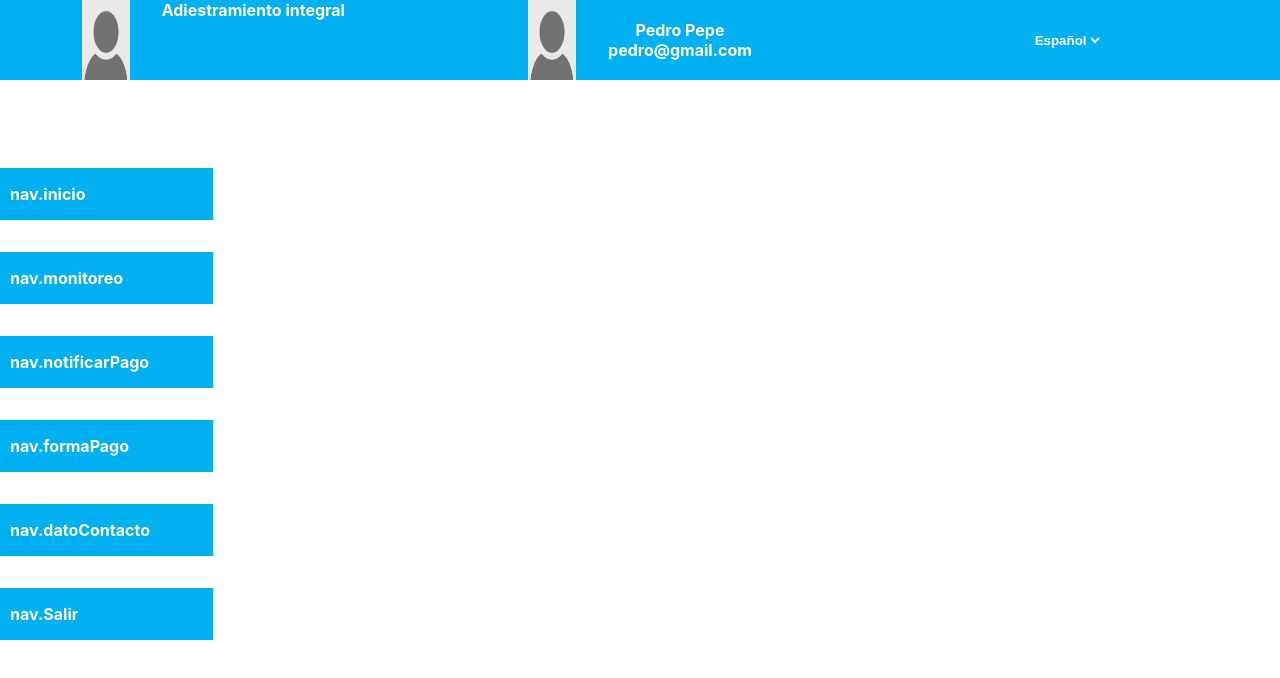
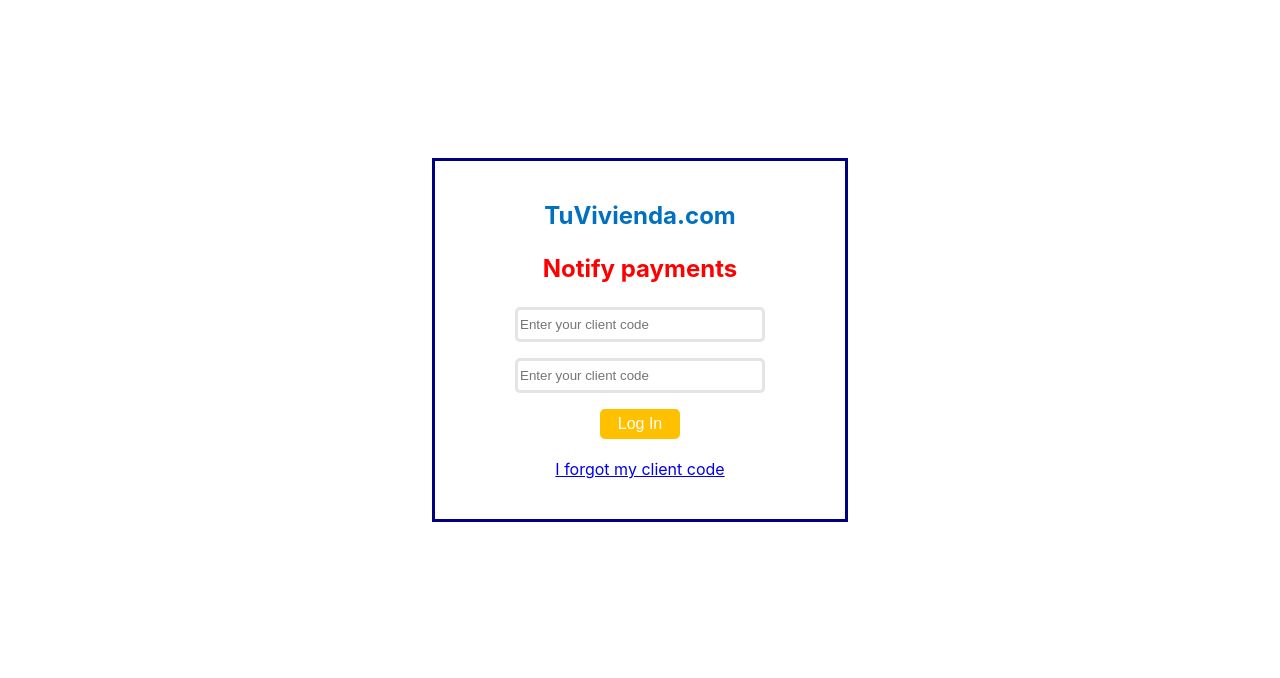
Before and after one commit to Hadaya5/pregunta1-parcial, a React (Create React App) app: page /login in a window 1280 px wide. Shown: the top 678 px of the page. Built offline with nearby package versions, Linux system fonts and the light colour scheme.

Commit message:
navegacion completa

```diff
--- a/src/App.jsx
+++ b/src/App.jsx
@@ -1,24 +1,42 @@
-import { BrowserRouter as Router, Route, Routes } from "react-router-dom";
+import { BrowserRouter as Router, Route, Routes, Navigate } from "react-router-dom";
 import { IniciarSesion } from "./routes/IniciarSesion";
 import {NavPrincipal} from './components/NavPrincipal';
 import "./App.css";
+import { useEffect, useState } from "react";
 
 function App() {
-    const user = false;
+
+    const [autorizacion, setAutorizacion]= useState(null);
+    useEffect(() => {
+        const token = localStorage.getItem('token');
+        setAutorizacion(token);
+      }, []);
+
+      function cerrarSesion() {
+        localStorage.removeItem('token');
+        setAutorizacion(null); // Actualiza el estado de la autorización.
+      }
+
     return (
         <>
             <Router>
                 <>
-                    {user ? (
+                {!autorizacion ?(
                         <Routes>
                             <Route
                                 exact
                                 path="/login"
                                 element={<IniciarSesion />}
                             />
+                            <Route
+                                path="*"
+                                element={<Navigate to="/login" />}
+                            />
                         </Routes>
-                    ) : (
-                        <NavPrincipal>
+                    )
+                    :
+                    (
+                        <NavPrincipal cerrarSesion={cerrarSesion}>
                             <Routes>
                                 <Route
                                     exact
@@ -45,8 +63,14 @@
                                     path="/datos-contacto"
                                     element={<>/datos-contacto</>}
                                 />
+                                {/* Ruta predeterminada */}
+                                {/* <Route
+                                    path="*"
+                                    element={<Navigate to="/login" />}
+                                /> */}
                             </Routes>
                         </NavPrincipal>
+
                     )}
                 </>
             </Router>
--- a/src/components/Nav.jsx
+++ b/src/components/Nav.jsx
@@ -6,7 +6,8 @@
 import { useNavigate } from 'react-router-dom';
 
 
-export const NavBar = () => {
+export const NavBar = ({
+}) => {
 
     const { t, i18n } = useTranslation();
 
@@ -88,16 +89,31 @@
 
 
 
-export const NavMenu = () => {
+export const NavMenu = ({
+    cerrarSesion
+}) => {
     const { t, i18n } = useTranslation();
     const navigate = useNavigate();
     return(
         <section className='containerMenu'>
             {
-                ITEM.map(item => (
+                ITEM.map((item, index) => (
 
-                    <section onClick={() =>navigate(item?.path)}  className="opcionesMenu" key={`nav-${item}`}>
-                        <p > {t(item?.label)}</p>
+                    <section
+                        onClick={() =>{
+                            console.log("item.label item.label", item.label);
+                            if(item.label === "nav.Salir"){
+                                cerrarSesion();
+                                return;
+                            }
+
+                            navigate(item?.path)
+
+                            }}
+                            className="opcionesMenu"
+                            key={`nav-00-${index}`}
+                        >
+                            <p key={`p-00${index}`}> {t(item?.label)}</p>
                     </section>
                 ))
 
--- a/src/components/NavPrincipal.jsx
+++ b/src/components/NavPrincipal.jsx
@@ -13,7 +13,7 @@
 
             <section className='containerSegundario'>
 
-                <NavMenu/>
+                <NavMenu cerrarSesion={props.cerrarSesion}/>
 
                 <section className='containerHijo'>
                     {props.children}
--- a/src/routes/IniciarSesion.jsx
+++ b/src/routes/IniciarSesion.jsx
@@ -1,14 +1,34 @@
 import React from 'react'
 import "../styles/IniciarSesion.scss"
 import { useTranslation } from 'react-i18next';
+import { useNavigate } from 'react-router-dom';
+
+
 
 export const IniciarSesion = () => {
 
     const { t, i18n } = useTranslation();
 
+    const navigate = useNavigate();
+
     const handleSubmit = (e) => {
-        e.preventDefault()
+       // e.preventDefault()
+        const username = e.target.elements.username.value;
+        const password = e.target.elements.password.value;
+
+        if (username && password) {
+            // Ambos campos tienen contenido, enviar formulario
+            console.log("Enviando formulario");
+            // Actualizar un valor en localStorage
+            const token = "12334545";
+            localStorage.setItem('token', token);
+            navigate('/inicio');
+            return;
+        }
     }
+
+
+
 
   return (
     <div id='iniciar-sesion' className='container'>
@@ -20,10 +40,10 @@
 
                 <div>
                     <div className='field'>
-                        <input type="text" required placeholder={t('login.placeholder1')}/>
+                        <input type="text" name="username" required placeholder={t('login.placeholder1')}/>
                     </div>
                     <div className='field'>
-                        <input type="password" required placeholder={t('login.placeholder1')} />
+                        <input type="password" name="password" required placeholder={t('login.placeholder1')} />
                     </div>
                 </div>
 
```
